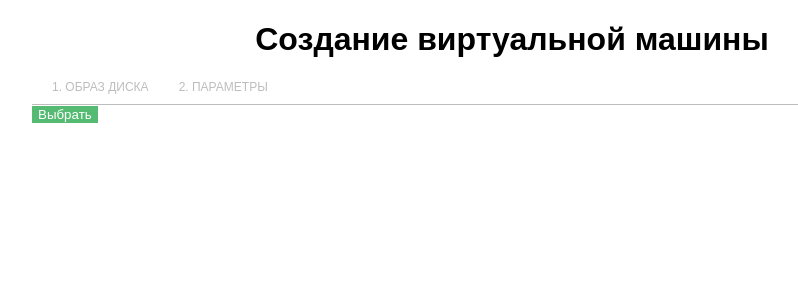
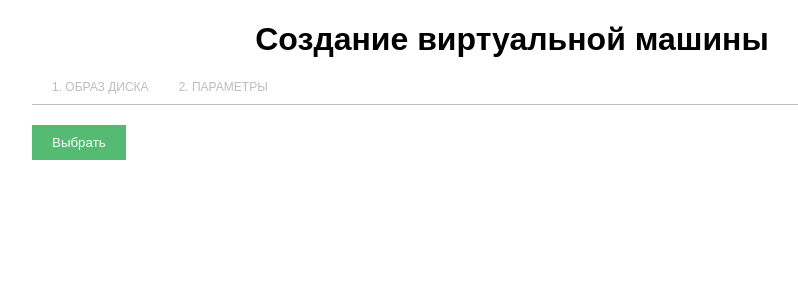
Before and after one commit to andrewosipov/croc, a React (Create React App) app: page / in a window 1280 px wide. Shown: the top 300 px of the page, without its empty margins (128-926 px from the left). Built offline with nearby package versions, Linux system fonts and the light colour scheme.

Commit message:
update Button component

```diff
--- a/src/components/Step1.js
+++ b/src/components/Step1.js
@@ -13,7 +13,7 @@ class Step1 extends Component {
                 <div className="item-list">
 
                 </div>
-                <div className="buttons">
+                <div className="Button-container">
                     <Button />
                 </div>
             </div>
--- a/src/styles/Button.css
+++ b/src/styles/Button.css
@@ -1,8 +1,18 @@
+.Button-container {
+    display: flex;
+    justify-items: center;
+    flex-wrap: wrap;
+    margin: 20px 0 0 0;
+}
+
 .Button {
+    display: inline-flex;
     background: #55bb73;
     color: #fff;
     border: none;
     transition: all .15s ease-in-out;
+    padding: 10px 20px 10px 20px;
+    cursor: pointer;
 }
 
 .Button:hover {
```
